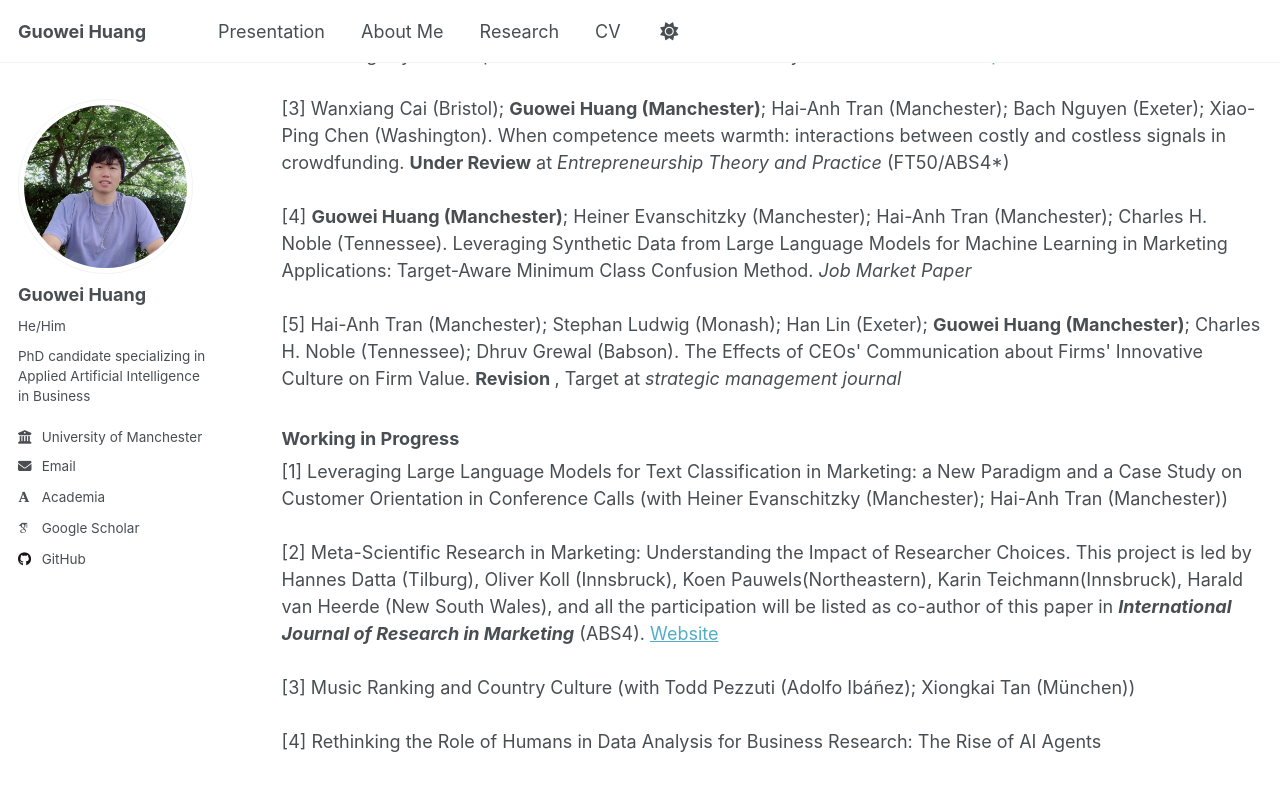
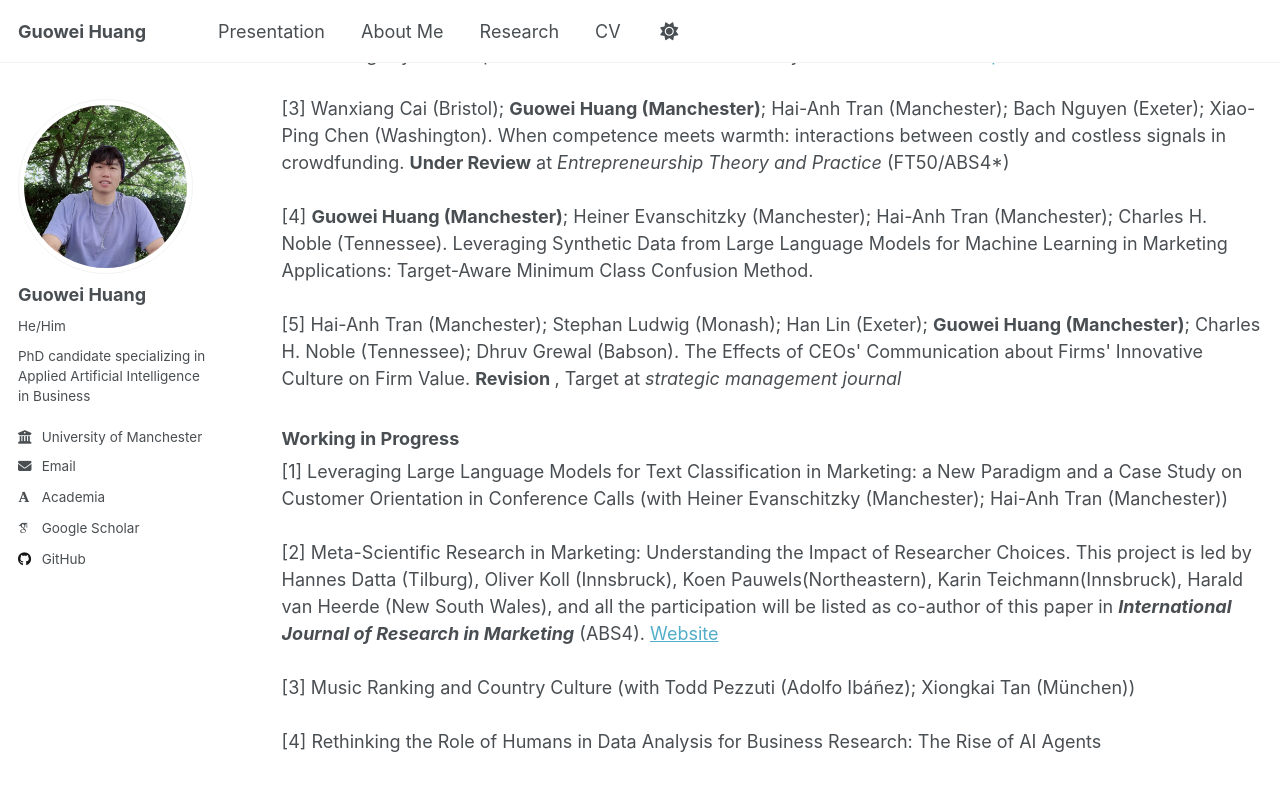
Before and after one commit to Oliverhuang123/Oliverhuang123.github.io, a Jekyll site: the page built from _pages/publications.html, in a window 1280 px wide and 900 px high, scrolled down 1082 px. Shown: the top 791 px of the window. Built offline with Jekyll 4.4.1, drawn with Linux system fonts in a browser that asks for light colours; some web fonts are replaced.

Commit message:
Update publication details in publications.html

```diff
--- a/_pages/publications.html
+++ b/_pages/publications.html
@@ -34,7 +34,7 @@ My current research focuses on two main areas: (1) applying AI and text mining t
 [3] Wanxiang Cai (Bristol); <strong>Guowei Huang (Manchester)</strong>; Hai-Anh Tran (Manchester); Bach Nguyen (Exeter); Xiao-Ping Chen (Washington). When competence meets warmth: interactions between costly and costless signals in crowdfunding. <strong>Under Review</strong> at <em>Entrepreneurship Theory and Practice</em> (FT50/ABS4*)
 <br><br>
 
-[4] <strong>Guowei Huang (Manchester)</strong>; Heiner Evanschitzky (Manchester); Hai-Anh Tran (Manchester); Charles H. Noble (Tennessee). Leveraging Synthetic Data from Large Language Models for Machine Learning in Marketing Applications: Target-Aware Minimum Class Confusion Method. <em>Job Market Paper</em>
+[4] <strong>Guowei Huang (Manchester)</strong>; Heiner Evanschitzky (Manchester); Hai-Anh Tran (Manchester); Charles H. Noble (Tennessee). Leveraging Synthetic Data from Large Language Models for Machine Learning in Marketing Applications: Target-Aware Minimum Class Confusion Method.
 <br><br>
 
 <!-- [4] <strong>Guowei Huang (Manchester)</strong>. Can Large Language Models Evaluate Marketing Research Papers? Towards the Future of Automated Paper Evaluation. <strong>Solo Author</strong>.
```
